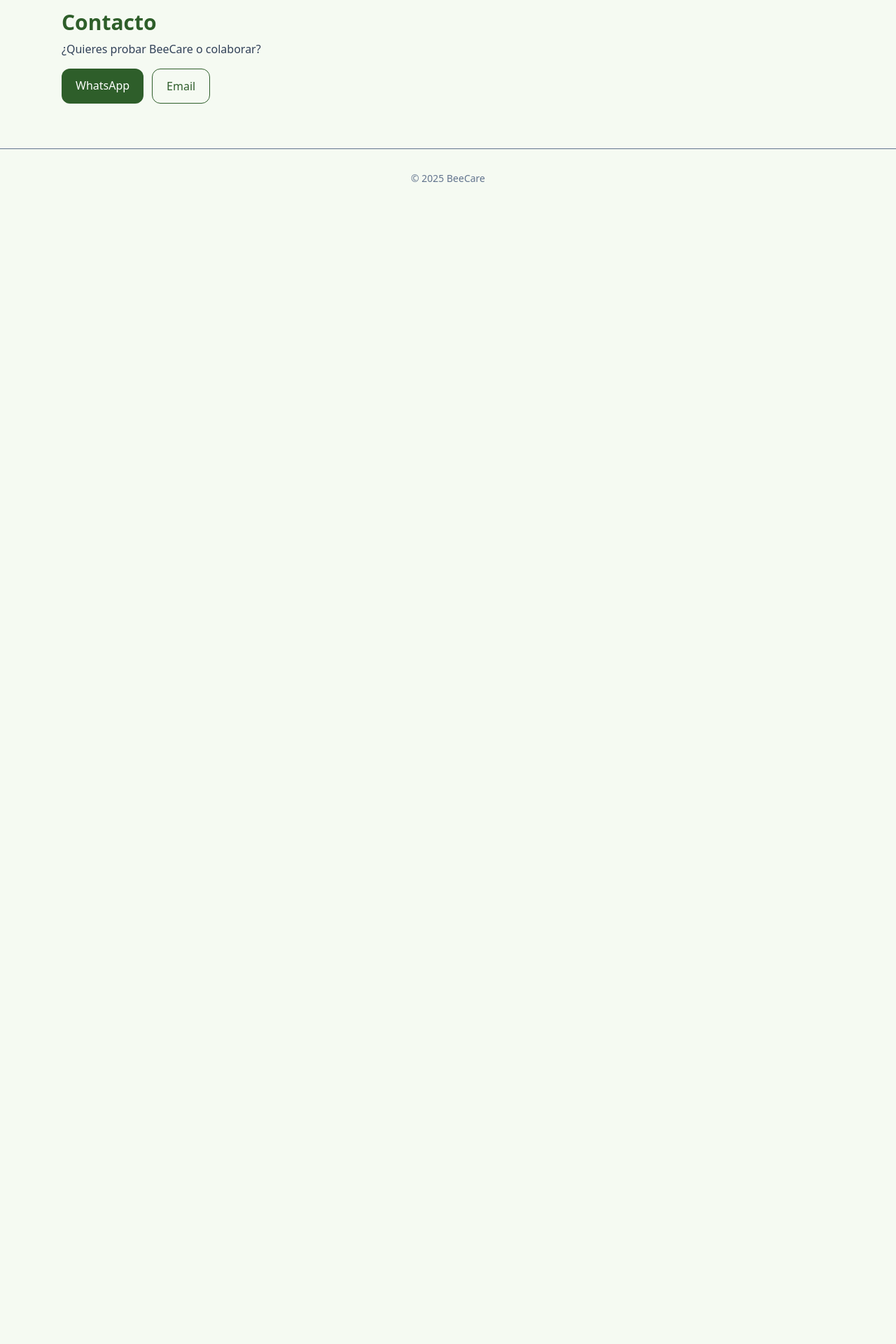
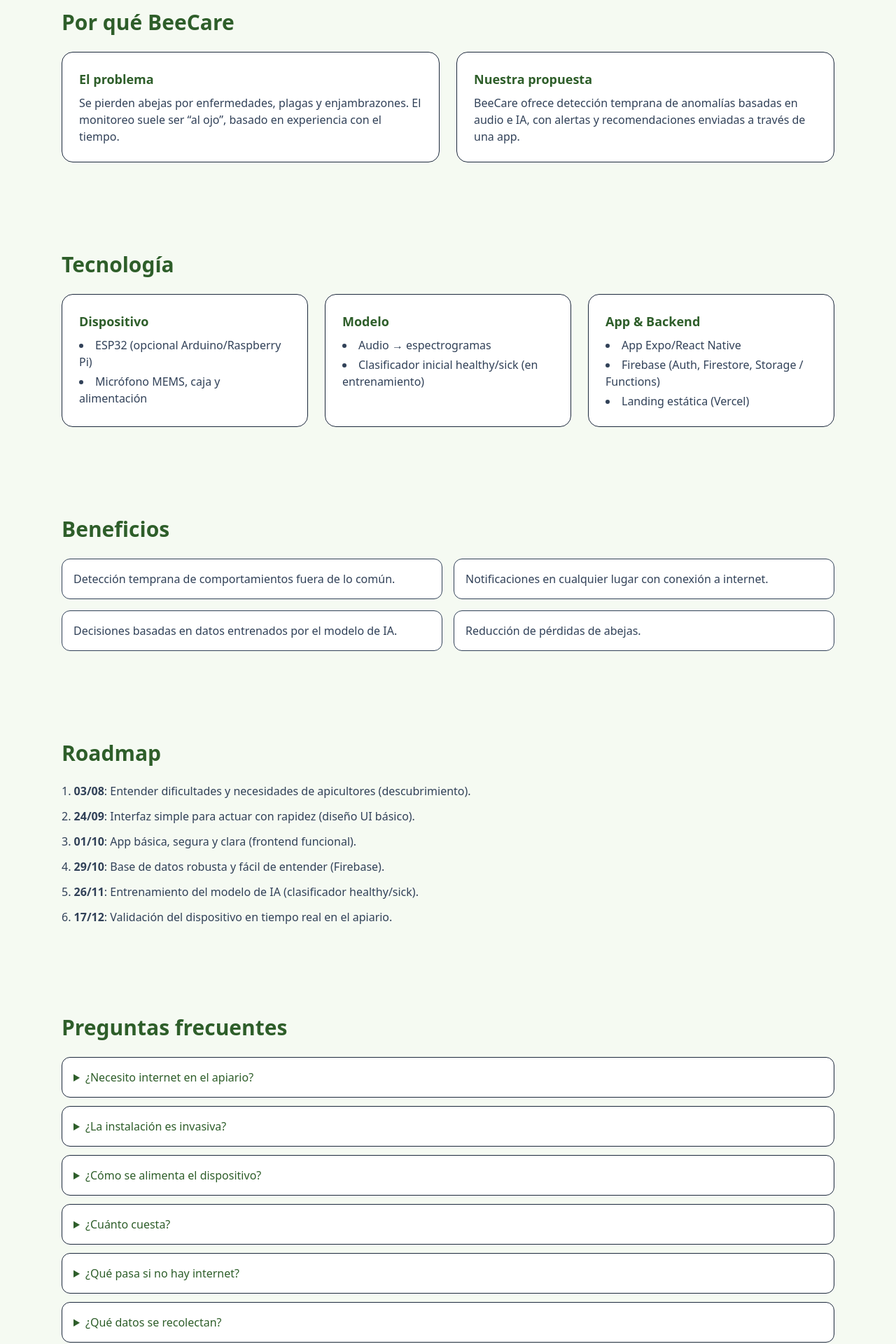
Before and after one commit to Vettem/beecare-sitio, a Next.js app: page / in a window 1280 px wide. Shown: the part 1140-3060 px from the top of the page at 70% size. Before the commit the page ends 1437 px from the top, so only its background shows below. Built offline with nearby package versions, Linux system fonts and the light colour scheme.

Commit message:
Añadimos info a la pagina

```diff
--- a/src/app/page.tsx
+++ b/src/app/page.tsx
@@ -54,23 +54,123 @@
         </ol>
       </section>
 
-      {/* Contacto */}
-      <section id="contacto" className="px-6 py-16 max-w-6xl mx-auto">
-        <h2 className="text-3xl font-bold text-bee-primary">Contacto</h2>
-        <p className="mt-2 text-slate-700">¿Quieres probar BeeCare o colaborar?</p>
-        <div className="mt-4 flex gap-3">
-          <a
-            className="px-5 py-3 rounded-xl bg-bee-primary text-white"
-            href="https://wa.me/<+56995779815>?text=Hola%20BeeCare%20👋"
-          >
-            WhatsApp
-          </a>
-          <a
-            className="px-5 py-3 rounded-xl border border-bee-primary text-bee-primary"
-            href="mailto:contacto@beecare.cl?subject=Interés%20en%20BeeCare"
-          >
-            Email
-          </a>
+      {/* Por qué BeeCare (Problema & Propuesta) */}
+      <section className="px-6 py-16 max-w-6xl mx-auto">
+        <h2 className="text-3xl font-bold text-bee-primary">Por qué BeeCare</h2>
+        <div className="mt-6 grid md:grid-cols-2 gap-6">
+          <div className="rounded-2xl border p-6 bg-white">
+            <h3 className="font-semibold text-lg text-bee-primary">El problema</h3>
+            <p className="mt-2 text-slate-700">
+              Se pierden abejas por enfermedades, plagas y enjambrazones.
+              El monitoreo suele ser “al ojo”, basado en experiencia con el tiempo.
+            </p>
+          </div>
+          <div className="rounded-2xl border p-6 bg-white">
+            <h3 className="font-semibold text-lg text-bee-primary">Nuestra propuesta</h3>
+            <p className="mt-2 text-slate-700">
+              BeeCare ofrece detección temprana de anomalías basadas en audio e IA,
+              con alertas y recomendaciones enviadas a través de una app.
+            </p>
+          </div>
+        </div>
+      </section>
+
+      {/* Características (dejamos las existentes) */}
+
+      {/* Tecnología */}
+      <section className="px-6 py-16 max-w-6xl mx-auto">
+        <h2 className="text-3xl font-bold text-bee-primary">Tecnología</h2>
+        <div className="mt-6 grid md:grid-cols-3 gap-6">
+          <div className="rounded-2xl border p-6 bg-white">
+            <h3 className="font-semibold text-lg text-bee-primary">Dispositivo</h3>
+            <ul className="mt-2 list-disc list-inside text-slate-700 space-y-1">
+              <li>ESP32 (opcional Arduino/Raspberry Pi)</li>
+              <li>Micrófono MEMS, caja y alimentación</li>
+            </ul>
+          </div>
+          <div className="rounded-2xl border p-6 bg-white">
+            <h3 className="font-semibold text-lg text-bee-primary">Modelo</h3>
+            <ul className="mt-2 list-disc list-inside text-slate-700 space-y-1">
+              <li>Audio → espectrogramas</li>
+              <li>Clasificador inicial healthy/sick (en entrenamiento)</li>
+            </ul>
+          </div>
+          <div className="rounded-2xl border p-6 bg-white">
+            <h3 className="font-semibold text-lg text-bee-primary">App & Backend</h3>
+            <ul className="mt-2 list-disc list-inside text-slate-700 space-y-1">
+              <li>App Expo/React Native</li>
+              <li>Firebase (Auth, Firestore, Storage / Functions)</li>
+              <li>Landing estática (Vercel)</li>
+            </ul>
+          </div>
+        </div>
+      </section>
+
+      {/* Beneficios / casos */}
+      <section className="px-6 py-16 max-w-6xl mx-auto">
+        <h2 className="text-3xl font-bold text-bee-primary">Beneficios</h2>
+        <ul className="mt-6 grid md:grid-cols-2 gap-4 text-slate-700">
+          <li className="rounded-xl border bg-white p-4">Detección temprana de comportamientos fuera de lo común.</li>
+          <li className="rounded-xl border bg-white p-4">Notificaciones en cualquier lugar con conexión a internet.</li>
+          <li className="rounded-xl border bg-white p-4">Decisiones basadas en datos entrenados por el modelo de IA.</li>
+          <li className="rounded-xl border bg-white p-4">Reducción de pérdidas de abejas.</li>
+        </ul>
+      </section>
+
+      {/* Roadmap (derivado de tus sprints) */}
+      <section className="px-6 py-16 max-w-6xl mx-auto">
+        <h2 className="text-3xl font-bold text-bee-primary">Roadmap</h2>
+        <ol className="mt-6 space-y-3 text-slate-700 list-decimal list-inside">
+          <li><strong>03/08</strong>: Entender dificultades y necesidades de apicultores (descubrimiento).</li>
+          <li><strong>24/09</strong>: Interfaz simple para actuar con rapidez (diseño UI básico).</li>
+          <li><strong>01/10</strong>: App básica, segura y clara (frontend funcional).</li>
+          <li><strong>29/10</strong>: Base de datos robusta y fácil de entender (Firebase).</li>
+          <li><strong>26/11</strong>: Entrenamiento del modelo de IA (clasificador healthy/sick).</li>
+          <li><strong>17/12</strong>: Validación del dispositivo en tiempo real en el apiario.</li>
+        </ol>
+      </section>
+
+      {/* FAQ */}
+      <section className="px-6 py-16 max-w-6xl mx-auto">
+        <h2 className="text-3xl font-bold text-bee-primary">Preguntas frecuentes</h2>
+        <div className="mt-6 space-y-3">
+          <details className="rounded-xl border bg-white p-4">
+            <summary className="font-medium text-bee-primary cursor-pointer">¿Necesito internet en el apiario?</summary>
+            <p className="mt-2 text-slate-700">Lo ideal es que sí: para enviar audios y estado de la colmena necesitamos conexión.</p>
+          </details>
+          <details className="rounded-xl border bg-white p-4">
+            <summary className="font-medium text-bee-primary cursor-pointer">¿La instalación es invasiva?</summary>
+            <p className="mt-2 text-slate-700">No. Buscamos ser lo menos invasivos posible con las abejas; el micro va al exterior.</p>
+          </details>
+          <details className="rounded-xl border bg-white p-4">
+            <summary className="font-medium text-bee-primary cursor-pointer">¿Cómo se alimenta el dispositivo?</summary>
+            <p className="mt-2 text-slate-700">Batería con opción de panel solar o red eléctrica.</p>
+          </details>
+          <details className="rounded-xl border bg-white p-4">
+            <summary className="font-medium text-bee-primary cursor-pointer">¿Cuánto cuesta?</summary>
+            <p className="mt-2 text-slate-700">En desarrollo; estimación por kit de hardware y/o suscripción al servicio.</p>
+          </details>
+          {/* extras útiles */}
+          <details className="rounded-xl border bg-white p-4">
+            <summary className="font-medium text-bee-primary cursor-pointer">¿Qué pasa si no hay internet?</summary>
+            <p className="mt-2 text-slate-700">Se puede bufferizar localmente y sincronizar cuando vuelva la conexión (según configuración).</p>
+          </details>
+          <details className="rounded-xl border bg-white p-4">
+            <summary className="font-medium text-bee-primary cursor-pointer">¿Qué datos se recolectan?</summary>
+            <p className="mt-2 text-slate-700">Principalmente audio de la colmena y eventos derivados; la app guarda usuario y colmenas asociadas.</p>
+          </details>
+        </div>
+      </section>
+
+      {/* CTA final */}
+      <section className="px-6 py-16 max-w-6xl mx-auto text-center">
+        <h2 className="text-3xl font-bold text-bee-primary">¿Te interesa BeeCare?</h2>
+        <p className="mt-2 text-slate-700">Escríbenos y conversemos un piloto.</p>
+        <div className="mt-4 inline-flex gap-3">
+          <a className="px-5 py-3 rounded-xl bg-bee-primary text-white"
+            href="https://wa.me/<tu_numero>?text=Hola%20BeeCare%20👋">WhatsApp</a>
+          <a className="px-5 py-3 rounded-xl border border-bee-primary text-bee-primary"
+            href="mailto:contacto@beecare.cl?subject=Interés%20en%20BeeCare">Email</a>
         </div>
       </section>
 
```
